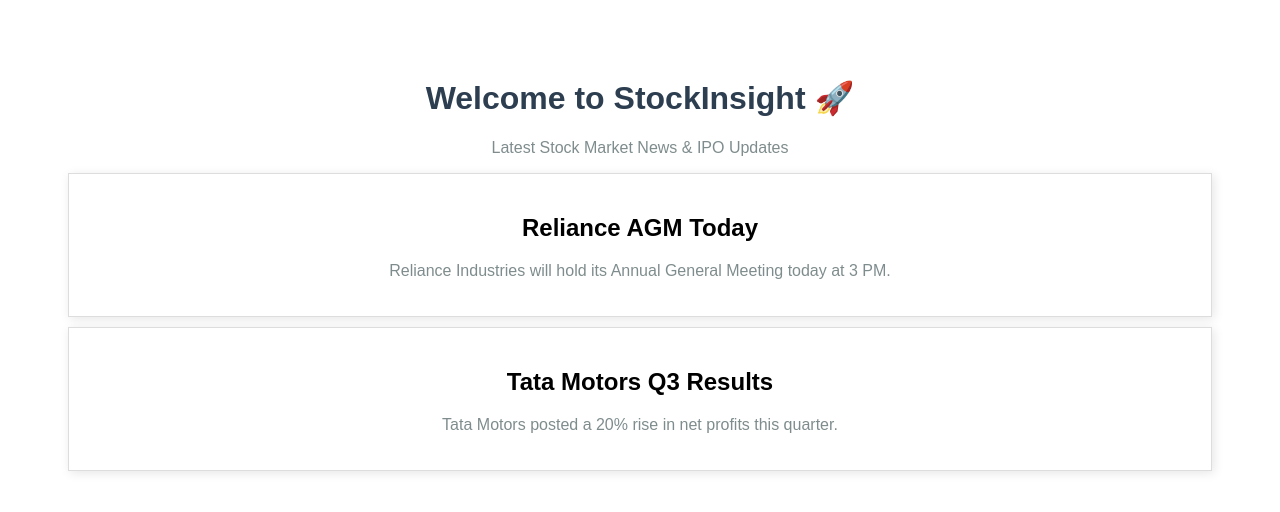
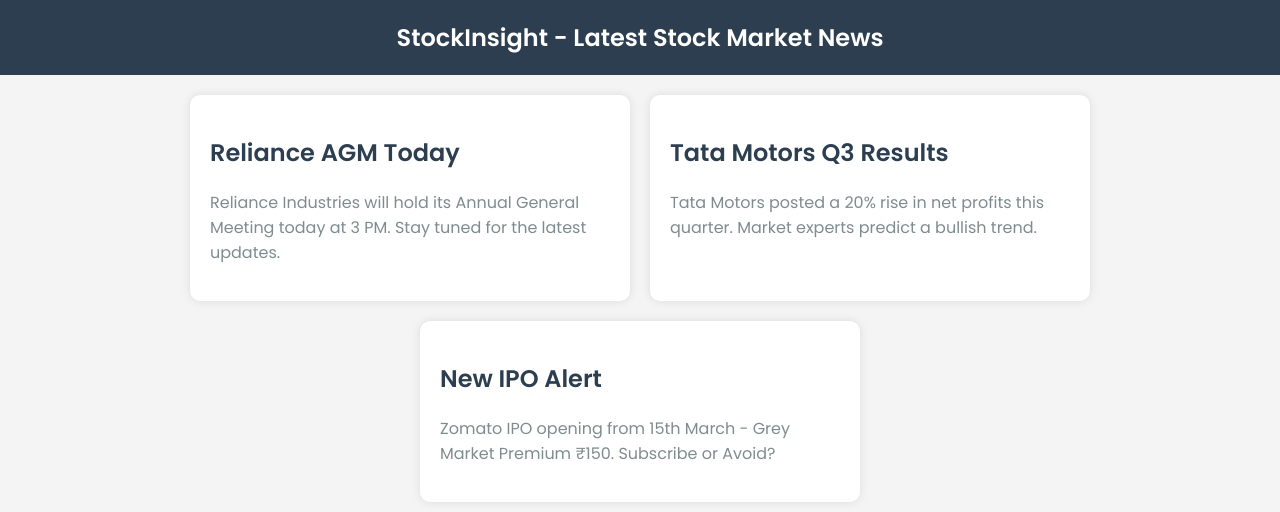
Before and after one commit to lion786666/stockInsight, a plain HTML site: page index.html in a window 1280 px wide. Drawn offline with Linux system fonts and the light colour scheme.

Commit message:
Update index.html

```diff
--- a/index.html
+++ b/index.html
@@ -4,39 +4,65 @@
     <meta charset="UTF-8">
     <meta name="viewport" content="width=device-width, initial-scale=1.0">
     <title>StockInsight - Stock Market News</title>
+    <link href="https://fonts.googleapis.com/css2?family=Poppins:wght@400;600&display=swap" rel="stylesheet">
     <style>
         body {
-            font-family: Arial, sans-serif;
+            font-family: 'Poppins', sans-serif;
+            margin: 0;
+            padding: 0;
+            background-color: #f4f4f4;
+        }
+        header {
+            background-color: #2c3e50;
+            color: #fff;
+            padding: 20px;
             text-align: center;
-            padding: 50px;
+            font-size: 24px;
+            font-weight: 600;
         }
-        h1 {
+        .news-container {
+            display: flex;
+            flex-wrap: wrap;
+            justify-content: center;
+            padding: 20px;
+            gap: 20px;
+        }
+        .news-card {
+            width: 400px;
+            background: #ffffff;
+            padding: 20px;
+            border-radius: 10px;
+            box-shadow: 0 0 10px rgba(0, 0, 0, 0.1);
+            transition: transform 0.3s;
+        }
+        .news-card:hover {
+            transform: scale(1.03);
+        }
+        h2 {
             color: #2c3e50;
         }
         p {
             color: #7f8c8d;
         }
-        .news-card {
-            border: 1px solid #ddd;
-            padding: 20px;
-            margin: 10px;
-            box-shadow: 2px 2px 10px rgba(0, 0, 0, 0.1);
-        }
     </style>
 </head>
 <body>
-<h1>Welcome to StockInsight 🚀</h1>
-<p>Latest Stock Market News & IPO Updates</p>
-
-<div class="news-card">
-    <h2>Reliance AGM Today</h2>
-    <p>Reliance Industries will hold its Annual General Meeting today at 3 PM.</p>
+<header>
+    StockInsight - Latest Stock Market News
+</header>
+<div class="news-container">
+    <div class="news-card">
+        <h2>Reliance AGM Today</h2>
+        <p>Reliance Industries will hold its Annual General Meeting today at 3 PM. Stay tuned for the latest updates.</p>
+    </div>
+    <div class="news-card">
+        <h2>Tata Motors Q3 Results</h2>
+        <p>Tata Motors posted a 20% rise in net profits this quarter. Market experts predict a bullish trend.</p>
+    </div>
+    <div class="news-card">
+        <h2>New IPO Alert</h2>
+        <p>Zomato IPO opening from 15th March - Grey Market Premium ₹150. Subscribe or Avoid?</p>
+    </div>
 </div>
-
-<div class="news-card">
-    <h2>Tata Motors Q3 Results</h2>
-    <p>Tata Motors posted a 20% rise in net profits this quarter.</p>
-</div>
-
 </body>
 </html>
```
